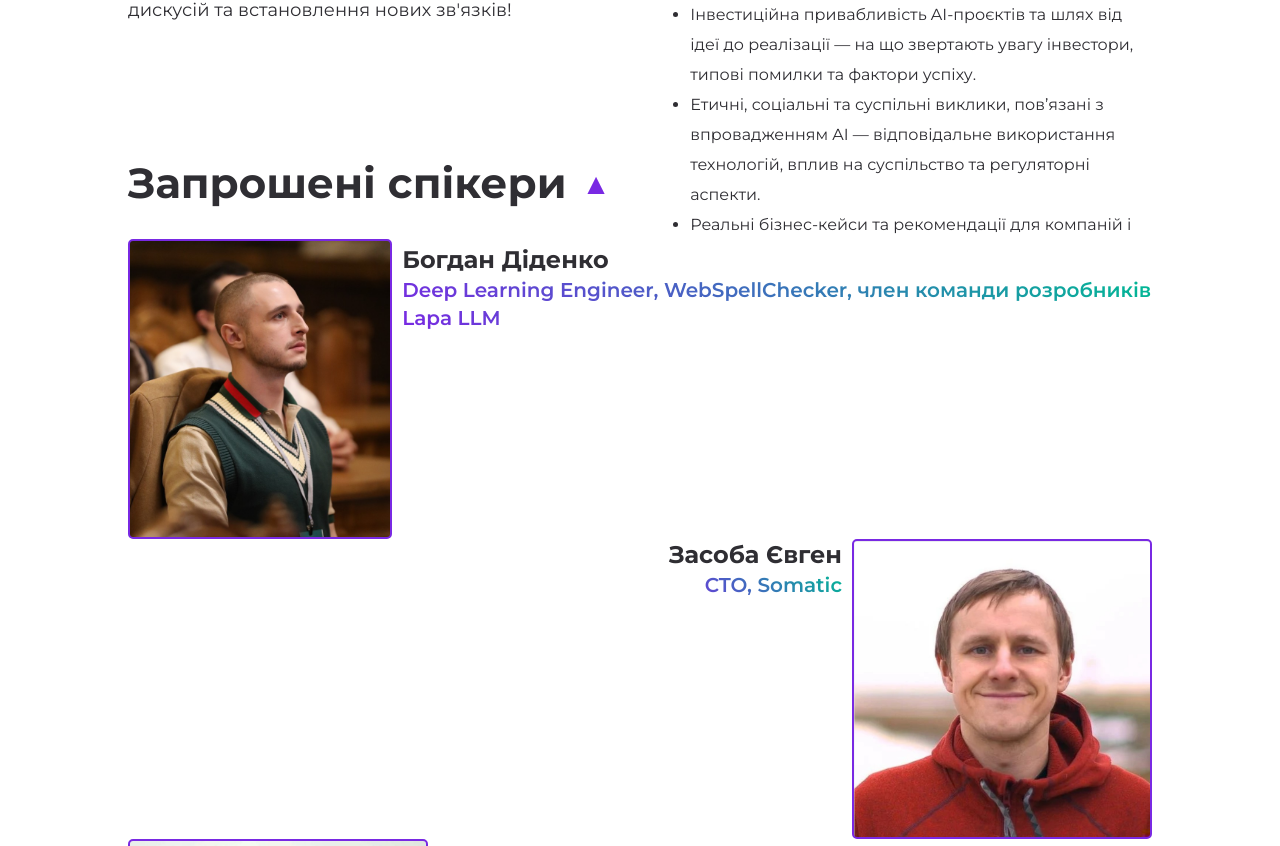
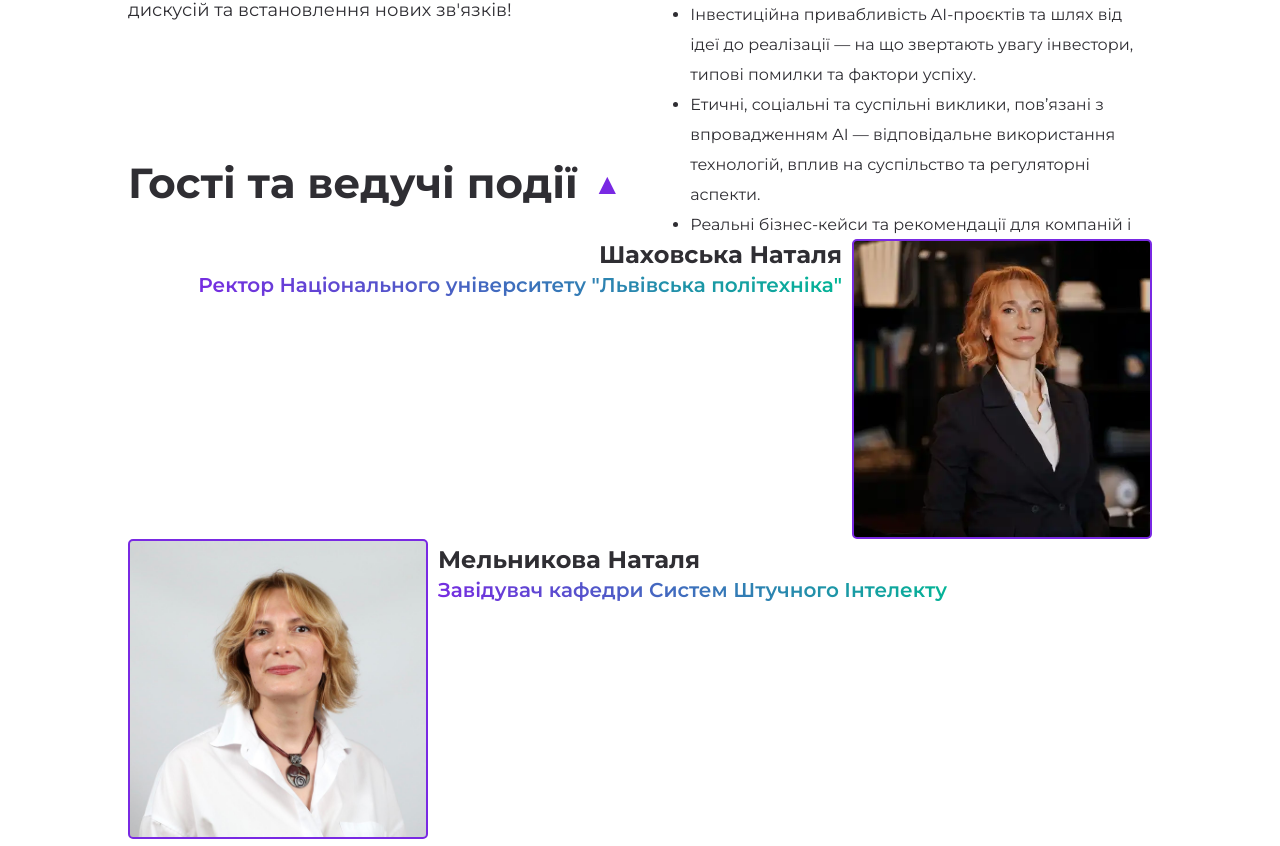
Before and after one commit to AICommunityNULP/ai-community-2025, a React (Create React App) app: page / in a window 1280 px wide. Shown: the part 1407-2253 px from the top of the page. Built offline with nearby package versions, Linux system fonts and the light colour scheme.

Commit message:
changed speackers order

```diff
--- a/src/components/Speakers.jsx
+++ b/src/components/Speakers.jsx
@@ -3,18 +3,20 @@ import "../styles/speakers.css"
 
 const Speakers = () => {
     // Стан для керування видимістю секцій: isVisible = true означає "розгорнуто"
-    const [isMainVisible, setIsMainVisible] = useState(true);
+    const [isMainVisible, setIsMainVisible] = useState(false);
     const [isPanelVisible, setIsPanelVisible] = useState(false);
-    const [isOtherVisible, setIsOtherVisible] = useState(false);
-
+    const [isOtherVisible, setIsOtherVisible] = useState(true);
+    const [isOtherAuction, setIsOtherAuction] = useState(false);
     // Об'єднаний список усіх учасників для відображення з фото
     const allParticipants = [
         // !!! ПРИМІТКА: Порядок imgId тут важливий і відповідає CSS-класам speakers__img[N] !!!
         { name: "Богдан Діденко", title: "Deep Learning Engineer, WebSpellChecker, член команди розробників Lapa LLM", type: "main", imgId: 1 },
+        { name: "Горовий Євген", title: "CEO, It-Jim", type: "panel", imgId: 5 },
         { name: "Засоба Євген", title: "CTO, Somatic", type: "main", imgId: 2 },
+
         { name: "Бойчук Андрій", title: "Head of AI, AI consultant, NDA", type: "main", imgId: 3 },
         //{ name: "Кицмей Тарас", title: "Панель 1: Інвестори / Панель 3: Етика", type: "panel", imgId: 4 },
-        { name: "Горовий Євген", title: "CEO, It-Jim", type: "panel", imgId: 5 },
+
         { name: "Панів Юрій (Lapa)", title: "Data Scientist, член команди розробників Lapa LLM", type: "panel", imgId: 6 },
         //{ name: "Костянтин Комаров (Uklon)", title: "Панель 1: Інвестори", type: "panel", imgId: 10 },
         { name: "Яцишин Володимир", title: "CEO, GeeksCode", type: "panel", imgId: 8 },
@@ -23,19 +25,19 @@ const Speakers = () => {
         { name: "Красній Данило (IT-Jim)", title: "Visual GenAI TechLead, It-Jim", type: "panel", imgId: 7 },
         //{ name: "Чирка Юрій", title: "Панель 2: AI-Engineering Panel", type: "panel", imgId: 11 },
         { name: "Молчановський Олексій", title: "Перший заступник міського голови - заступник міського голови з економічного розвитку, в.о. заступника міського голови з питань житлово-комунального господарства", type: "panel", imgId: 12 },
+        { name: "Шаховська Наталя", title: 'Ректор Національного університету "Львівська політехніка"', type: "other", imgId: 15 },
         { name: "Москаленко Андрій", title: "Андрій Москаленко - директор з інновацій, УкраЇнський католицький університет", type: "panel", imgId: 13 },
         //{ name: "Анастасія Фролова", title: "Панель 3: Етичні та соціальні аспекти", type: "panel", imgId: 10 },
-        { name: "Басистюк Олег", title: "", type: "other", imgId: 14 },
-        { name: "Шаховська Наталя", title: 'Ректор Національного університету "Львівська політехніка"', type: "other", imgId: 15 },
         { name: "Мельникова Наталя", title: "Завідувач кафедри Систем Штучного Інтелекту", type: "other", imgId: 16 },
+        { name: "Басистюк Олег", title: "", type: "auction", imgId: 14},
     ];
 
     const mainSpeakers = allParticipants.filter(p => p.type === 'main');
     const panelParticipants = allParticipants.filter(p => p.type === 'panel');
     const otherParticipants = allParticipants.filter(p => p.type === 'other');
+    const otherAuction = allParticipants.filter(p => p.type === 'auction');
 
-
-    const renderParticipantBlock = (person, index, offset = 0) => {
+    const renderParticipantBlock = (person, index, offset = 1) => {
         const effectiveIndex = index + offset;
         const isImageFirst = effectiveIndex % 2 === 0;
         const imgClassName = `speakers__img speakers__img${person.imgId}`;
@@ -81,7 +83,17 @@ const Speakers = () => {
 
     return (
         <section className='speakers snap-section' id='speakers'>
-
+            <div className="speakers__title__container" onClick={() => setIsOtherVisible(!isOtherVisible)}>
+                <h1 className="title__speakers">
+                    Гості та ведучі події
+                    <span className="accordion-icon">{isOtherVisible ? '▲' : '▼'}</span>
+                </h1>
+            </div>
+            <div className={`speakers__container ${isOtherVisible ? 'is-visible' : ''}`} style={{paddingBottom: '50px'}}>
+                {otherParticipants.map((person, index) =>
+                    renderParticipantBlock(person, index, mainSpeakers.length + panelParticipants.length)
+                )}
+            </div>
             {/* 1. ОСНОВНІ СПІКЕРИ (Accordion Header) */}
             <div className="speakers__title__container" onClick={() => setIsMainVisible(!isMainVisible)}>
                 <h1 className="title__speakers">
@@ -112,14 +124,14 @@ const Speakers = () => {
             <hr style={{width: '80%', margin: '40px auto', borderTop: '1px solid rgba(255, 255, 255, 0.1)'}} />
 
             {/* 3. ІНШІ УЧАСНИКИ (Accordion Header) */}
-            <div className="speakers__title__container" onClick={() => setIsOtherVisible(!isOtherVisible)}>
+            <div className="speakers__title__container" onClick={() => setIsOtherAuction(!isOtherAuction)}>
                 <h1 className="title__speakers">
-                    Гості та ведучі події
-                    <span className="accordion-icon">{isOtherVisible ? '▲' : '▼'}</span>
+                    Ведучі Аукціону
+                    <span className="accordion-icon">{isOtherAuction ? '▲' : '▼'}</span>
                 </h1>
             </div>
-            <div className={`speakers__container ${isOtherVisible ? 'is-visible' : ''}`} style={{paddingBottom: '50px'}}>
-                {otherParticipants.map((person, index) =>
+            <div className={`speakers__container ${isOtherAuction ? 'is-visible' : ''}`} style={{paddingBottom: '50px'}}>
+                {otherAuction.map((person, index) =>
                     renderParticipantBlock(person, index, mainSpeakers.length + panelParticipants.length)
                 )}
             </div>
```
